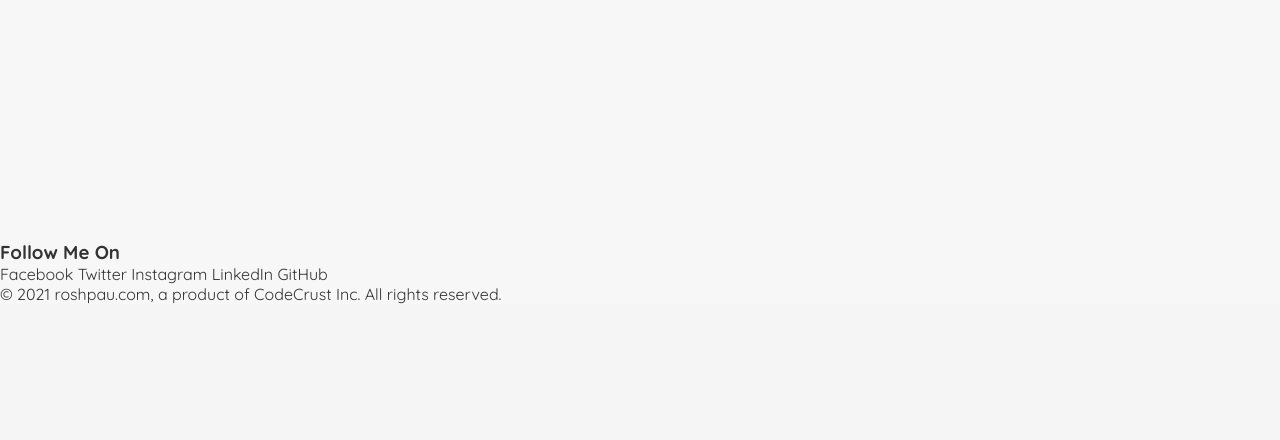
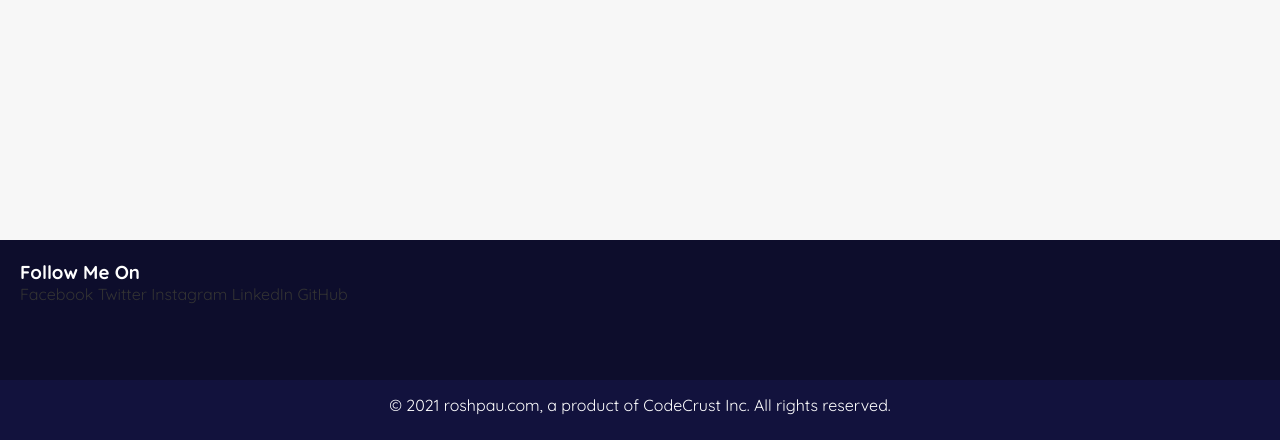
Before and after one commit to DevFidelis/portfolio-script, a PHP site: page /contact.php in a window 1280 px wide. Shown: the part 660-1100 px from the top of the page. Before the commit the page ends 964 px from the top, so only its background shows below. Run offline with PHP 8.4, Linux system fonts and the light colour scheme.

Commit message:
modified footer style

```diff
--- a/css/main.css
+++ b/css/main.css
@@ -31,6 +31,39 @@ header {
   width: 100%;
   height: 70px;
   z-index: 4;
+}
+
+footer {
+  position: relative;
+  width: 100%;
+  height: 200px;
+  background-color: #0d0d2c;
+}
+
+.footer-copyright {
+  position: absolute;
+  bottom: 0;
+  left: 0;
+  right: 0;
+  height: 60px;
+  width: 100%;
+  padding: 15px;
+  color: #fff;
+  background-color: #141442c5;
+  text-align: center;
+}
+
+.footer-body {
+  display: flex;
+  justify-content: flex-start;
+  align-items: flex-start;
+  flex-direction: column;
+  padding: 20px;
+  height: 150px;
+}
+
+.footer-body h3 {
+  color: #fff;
 }
 
 header p {
@@ -126,6 +159,7 @@ a:active {
   justify-content: center;
   align-items: center;
   flex-flow: column wrap;
+  font-weight: bold;
   width: 100%;
   z-index: 2;
 }
@@ -140,7 +174,9 @@ a:active {
 }
 
 .btn-view-work {
-  background-color: #00000000;
+  background-color: #d4b6b600;
+  color: #fff;
+  font-weight: bold;
   border: 2px solid #333;
   border-radius: 5px;
   padding: 6px 10px;
```
